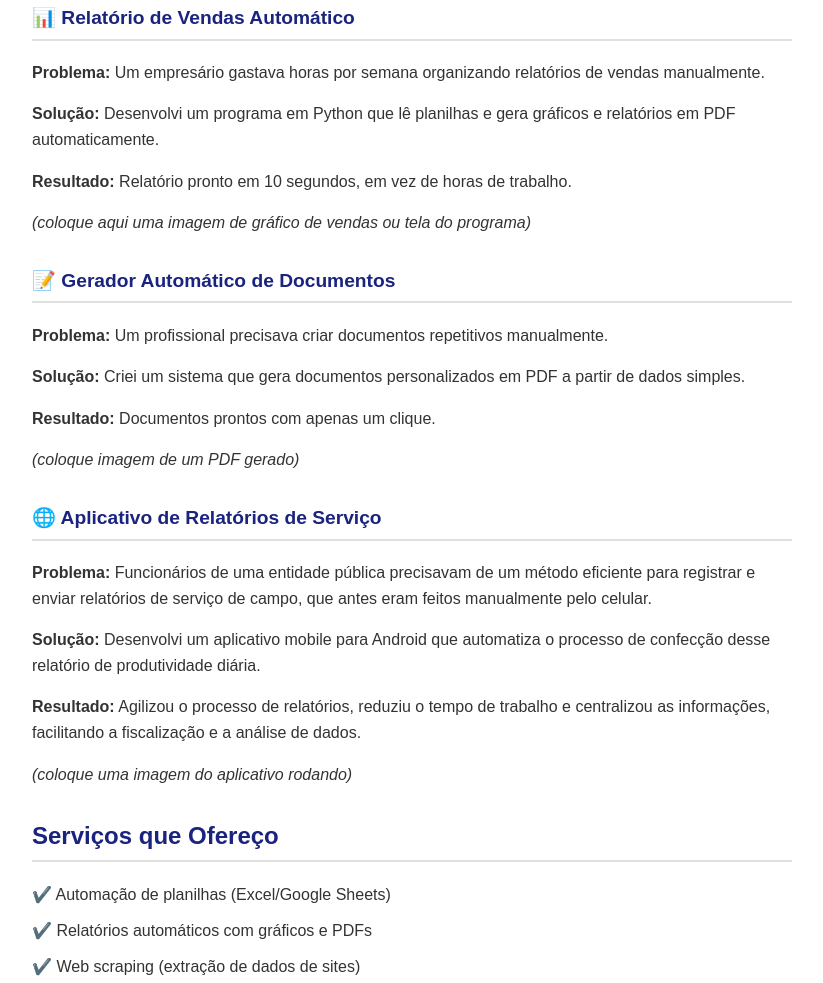
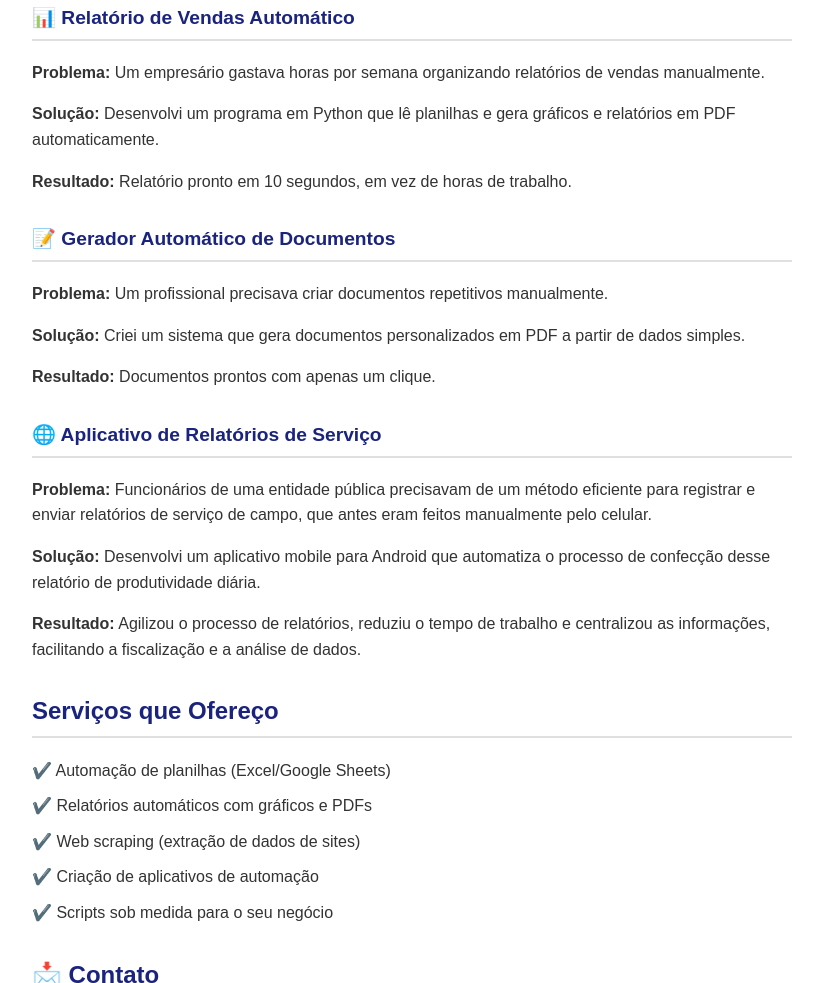
Before and after one commit to virtusvh/meu_portiflio, a plain HTML site: page index.html in a window 1280 px wide. Shown: the part 495-1478 px from the top of the page, without its empty margins (228-1051 px from the left). Drawn offline with Linux system fonts and the light colour scheme.

Commit message:
Update index.html

```diff
--- a/index.html
+++ b/index.html
@@ -89,7 +89,7 @@
         <p><strong>Solução:</strong> Desenvolvi um programa em Python que lê planilhas e gera gráficos e relatórios em PDF automaticamente.</p>
         <p><strong>Resultado:</strong> Relatório pronto em 10 segundos, em vez de horas de trabalho.</p>
         <!-- Use a tag <img> para adicionar a imagem do gráfico de vendas aqui -->
-        <p><em>(coloque aqui uma imagem de gráfico de vendas ou tela do programa)</em></p>
+        <p><em></em></p>
     </div>
 
     <div class="project-section">
@@ -98,7 +98,7 @@
         <p><strong>Solução:</strong> Criei um sistema que gera documentos personalizados em PDF a partir de dados simples.</p>
         <p><strong>Resultado:</strong> Documentos prontos com apenas um clique.</p>
         <!-- Use a tag <img> para adicionar a imagem do PDF gerado aqui -->
-        <p><em>(coloque imagem de um PDF gerado)</em></p>
+        <p><em></em></p>
     </div>
 
     <div class="project-section">
@@ -106,7 +106,7 @@
         <p><strong>Problema:</strong> Funcionários de uma entidade pública precisavam de um método eficiente para registrar e enviar relatórios de serviço de campo, que antes eram feitos manualmente pelo celular.</p>
         <p><strong>Solução:</strong> Desenvolvi um aplicativo mobile para Android que automatiza o processo de confecção desse relatório de produtividade diária.</p>
         <p><strong>Resultado:</strong> Agilizou o processo de relatórios, reduziu o tempo de trabalho e centralizou as informações, facilitando a fiscalização e a análise de dados.</p>
-        <p><em>(coloque uma imagem do aplicativo rodando)</em></p>
+        <p><em></em></p>
     </div>
 
     <h2>Serviços que Ofereço</h2>
```
